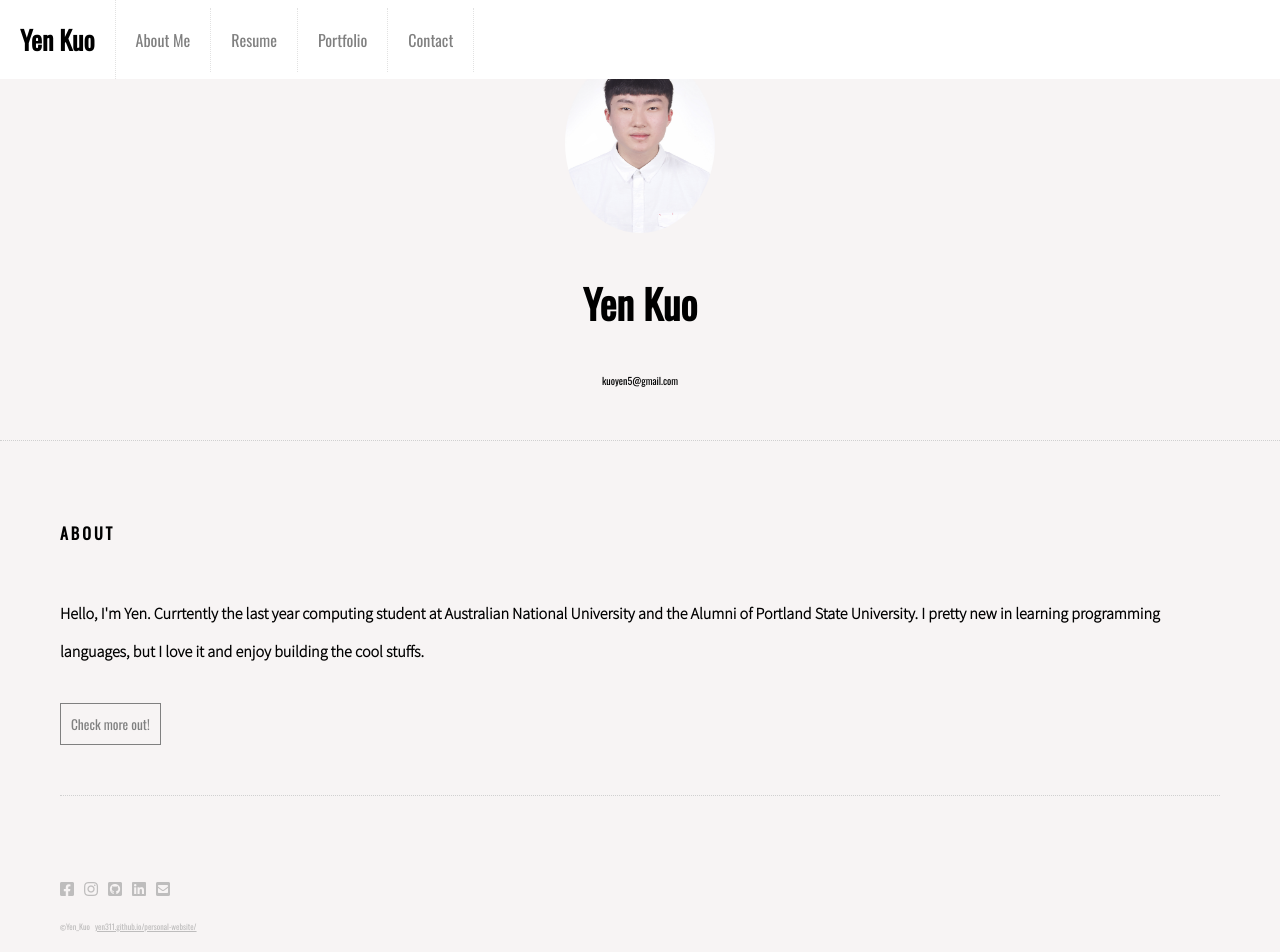
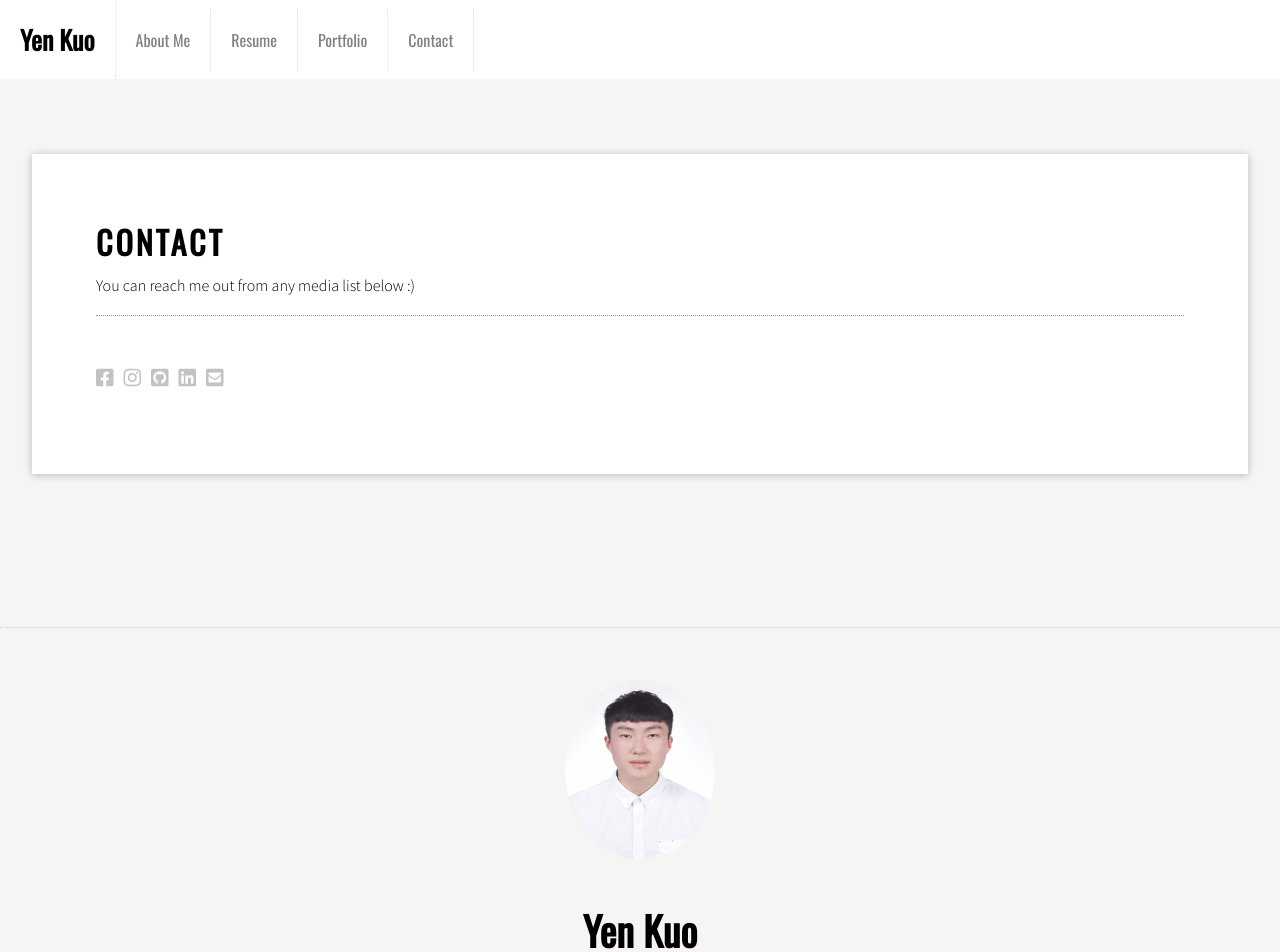
Before and after one commit to yen311/personal-website, a React (Create React App) app: page /contact in a window 1280 px wide. Shown: the top 952 px of the page. Built offline with nearby package versions, Linux system fonts and the light colour scheme.

Commit message:
ContactPage

```diff
--- a/src/Pages/Contact.js
+++ b/src/Pages/Contact.js
@@ -1,8 +1,9 @@
 import React from "react";
+import ContactContent from "../components/Contact/ContactContent";
 import Image from "../components/Common/Image";
 import About from "../components/Common/About";
 import Footer from "../components/Common/Footer";
-import { AnimatePresence, motion } from "framer-motion";
+import { motion } from "framer-motion";
 
 function Contact() {
   return (
@@ -11,6 +12,7 @@ function Contact() {
       exit={{ opacity: 0 }}
       animate={{ opacity: 1 }}
     >
+      <ContactContent />
       <Image />
       <About />
       <Footer />
--- a/src/components/About_Me/AboutContent.js
+++ b/src/components/About_Me/AboutContent.js
@@ -63,9 +63,10 @@ function AboutContent() {
         <h3 className="aboutMe-title">FUN STATS</h3>
         <ul>
           <DotItem>Age: {Age()}</DotItem>
+          <DotItem>Born: Taoyuan, TW</DotItem>
           <DotItem>Languages: English, Mandarin</DotItem>
           <DotItem>Current City: Canberra, AU</DotItem>
-          <DotItem>Favor City: Portland</DotItem>
+          <DotItem>Favor City: Portland, OR</DotItem>
           <DotItem>Cat: Addict</DotItem>
           <DotItem>My car: VW GOLF</DotItem>
           <DotItem>Country visited: 13</DotItem>
--- a/src/components/Common/Footer.css
+++ b/src/components/Common/Footer.css
@@ -8,6 +8,7 @@
 
 .iconitem {
   margin-right: 10px;
+  font-size: 20px;
   color: rgb(153, 153, 153);
   opacity: 0.6;
 }
--- a/src/components/Common/Footer.js
+++ b/src/components/Common/Footer.js
@@ -1,26 +1,11 @@
 import React from "react";
+import FooterIcon from "./FooterIcon";
 import "./Footer.css";
 
 function footer() {
   return (
     <div className="footer">
-      <div className="icon">
-        <a href="https://www.facebook.com/profile.php?id=100001234828807">
-          <i className="fab fa-facebook-square iconitem"></i>
-        </a>
-        <a href="https://www.instagram.com/kuoyen311/">
-          <i className="fab fa-instagram iconitem"></i>
-        </a>
-        <a href="https://github.com/yen311">
-          <i className="fab fa-github-square iconitem"></i>
-        </a>
-        <a href="https://www.linkedin.com/in/yen-kuo/">
-          <i className="fab fa-linkedin iconitem"></i>
-        </a>
-        <a href="mailto:kuoyen5@gmail.com">
-          <i className="fas fa-envelope-square iconitem"></i>
-        </a>
-      </div>
+      <FooterIcon></FooterIcon>
       <div>
         <p className="copyright">
           <i className="far fa-copyright"></i>
--- /dev/null
+++ b/src/components/Common/FooterIcon.js
@@ -0,0 +1,25 @@
+import React from "react";
+
+function FooterIcon() {
+  return (
+    <div className="icon">
+      <a href="https://www.facebook.com/profile.php?id=100001234828807">
+        <i className="fab fa-facebook-square iconitem"></i>
+      </a>
+      <a href="https://www.instagram.com/kuoyen311/">
+        <i className="fab fa-instagram iconitem"></i>
+      </a>
+      <a href="https://github.com/yen311">
+        <i className="fab fa-github-square iconitem"></i>
+      </a>
+      <a href="https://www.linkedin.com/in/yen-kuo/">
+        <i className="fab fa-linkedin iconitem"></i>
+      </a>
+      <a href="mailto:kuoyen5@gmail.com">
+        <i className="fas fa-envelope-square iconitem"></i>
+      </a>
+    </div>
+  );
+}
+
+export default FooterIcon;
--- /dev/null
+++ b/src/components/Contact/ContactContent.js
@@ -0,0 +1,23 @@
+import React from "react";
+import Card from "../UI/Card";
+import FooterIcon from "../Common/FooterIcon";
+
+function ContactContent() {
+  return (
+    <Card className="card-center">
+      <div className="card-top">
+        <h1 className="card-title">CONTACT</h1>
+        <p className="card-top-p">
+          You can reach me out from any media list below :)
+        </p>
+      </div>
+      <div className="card-bottom">
+        <p className="card-botttom-p">
+          <FooterIcon />
+        </p>
+      </div>
+    </Card>
+  );
+}
+
+export default ContactContent;
```
